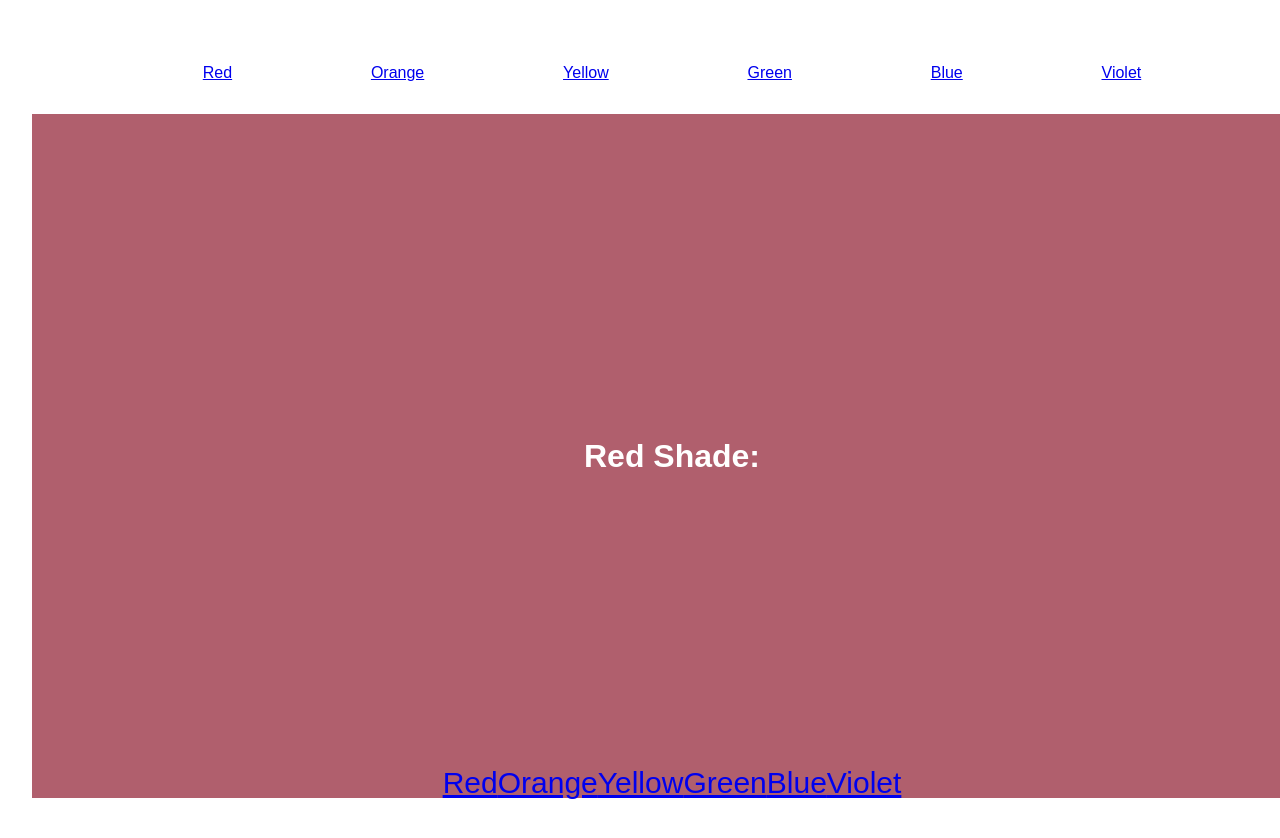
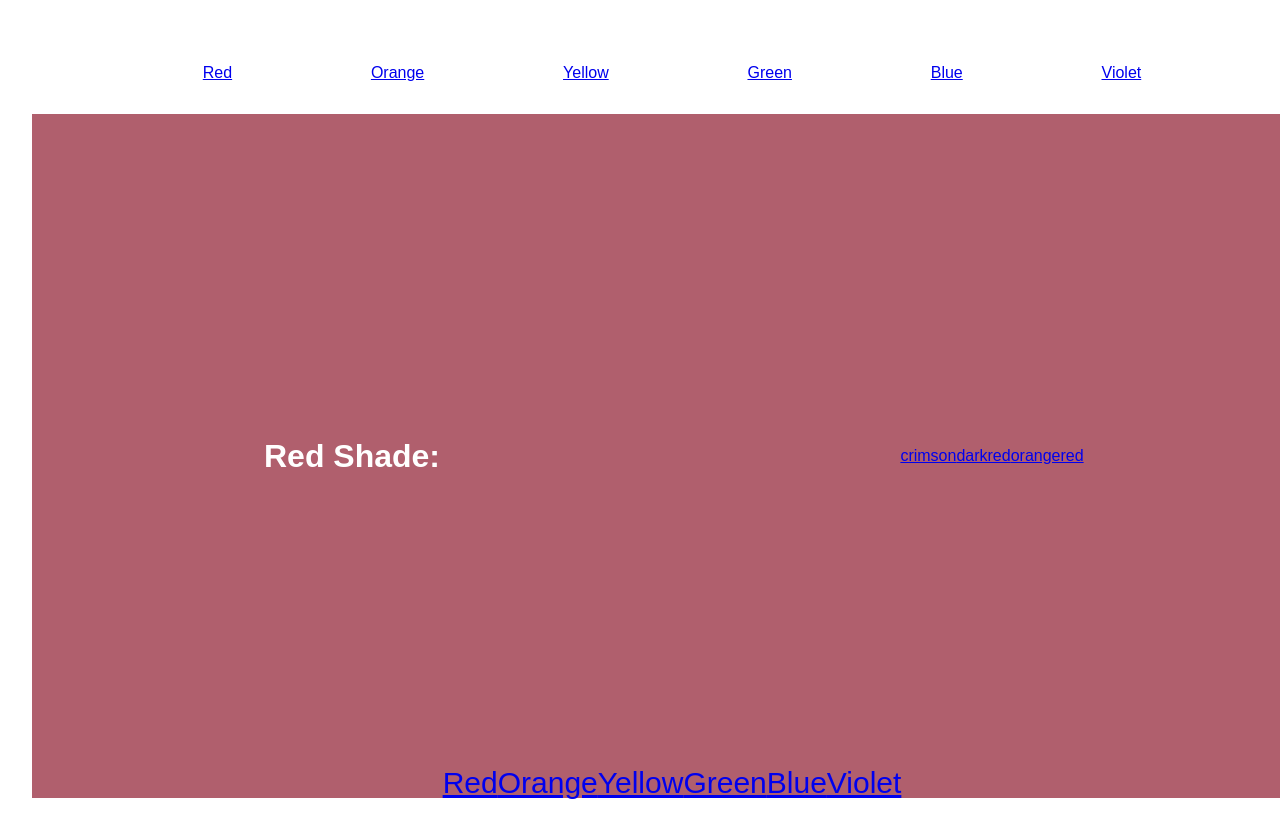
Before and after one commit to yc530/react-router-workshop, a React (Vite) app in the folder reactRouter/: page /red in a window 1280 px wide. Shown: the top 838 px of the page. Built offline with nearby package versions, Linux system fonts and the light colour scheme.

Commit message:
add shades to red/blue

```diff
--- a/reactRouter/src/components/blue.jsx
+++ b/reactRouter/src/components/blue.jsx
@@ -1,11 +1,18 @@
-import { useParams} from "react-router-dom"
+import { Link } from 'react-router-dom';
+
+const shades = ['skyblue', 'navy', 'teal']
 
 function Blue() {
-  const {shade} = useParams();
+
     return (
       <>
         <div className="blue">
             <h1>Blue {shade}</h1>
+        </div>
+        <div className="blue">
+          <Link to={shades[0]}>{shades[0]}</Link>
+          <Link to={shades[1]}>{shades[1]}</Link>
+          <Link to={shades[2]}>{shades[2]}</Link>
         </div>
       </>
     )
--- a/reactRouter/src/components/red.jsx
+++ b/reactRouter/src/components/red.jsx
@@ -1,14 +1,18 @@
-import { useParams } from "react-router-dom"
+import { Link } from 'react-router-dom';
+
+const shades = ['crimson', 'darkred', 'orangered']
 
 function Red() {
-
-const {shade} = useParams();
-console.log(shade);
 
     return (
       <>
         <div className="red">
-            <h1>Red Shade: {shade}</h1>
+          <h1>Red Shade:</h1>
+        </div>
+        <div className="red">
+          <Link to={shades[0]}>{shades[0]}</Link>
+          <Link to={shades[1]}>{shades[1]}</Link>
+          <Link to={shades[2]}>{shades[2]}</Link>
         </div>
       </>
     )
```
Also changed, not shown: reactRouter/src/components/shade.jsx (deleted, +0 -27 lines).
